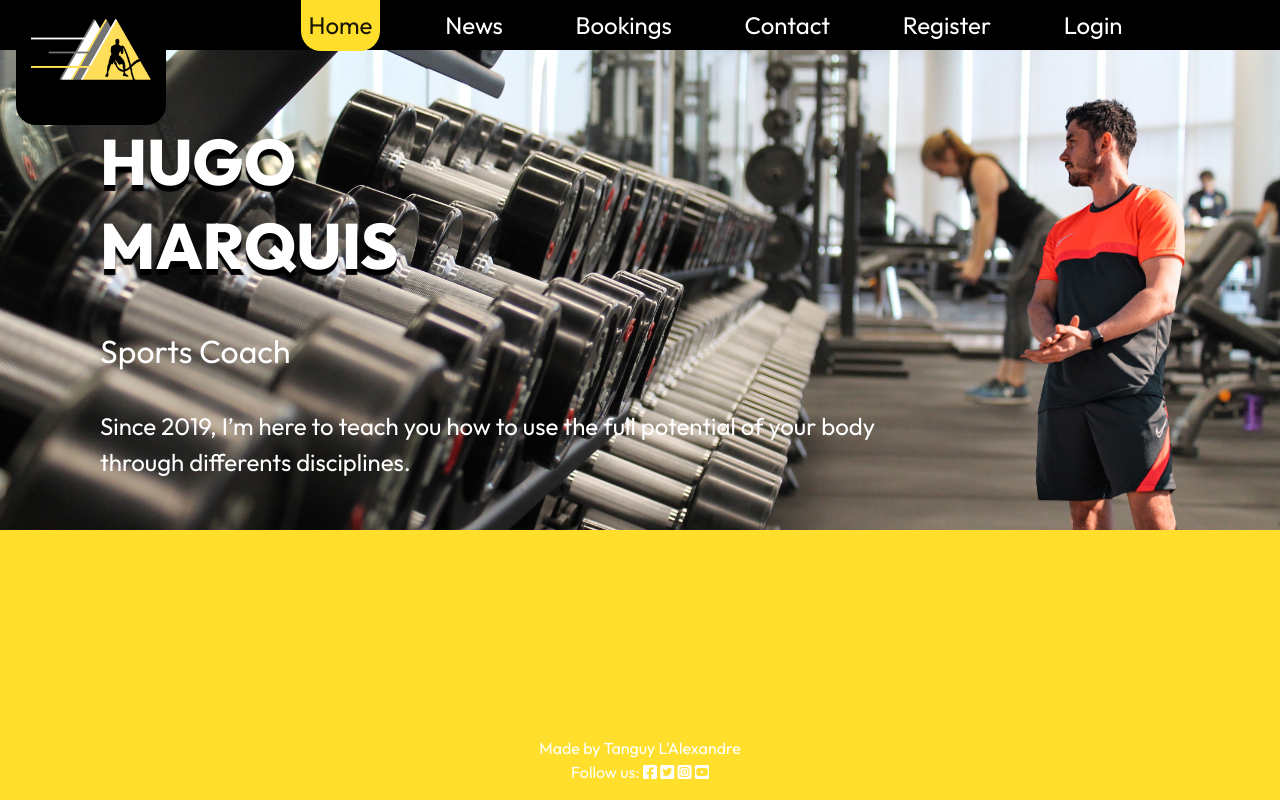
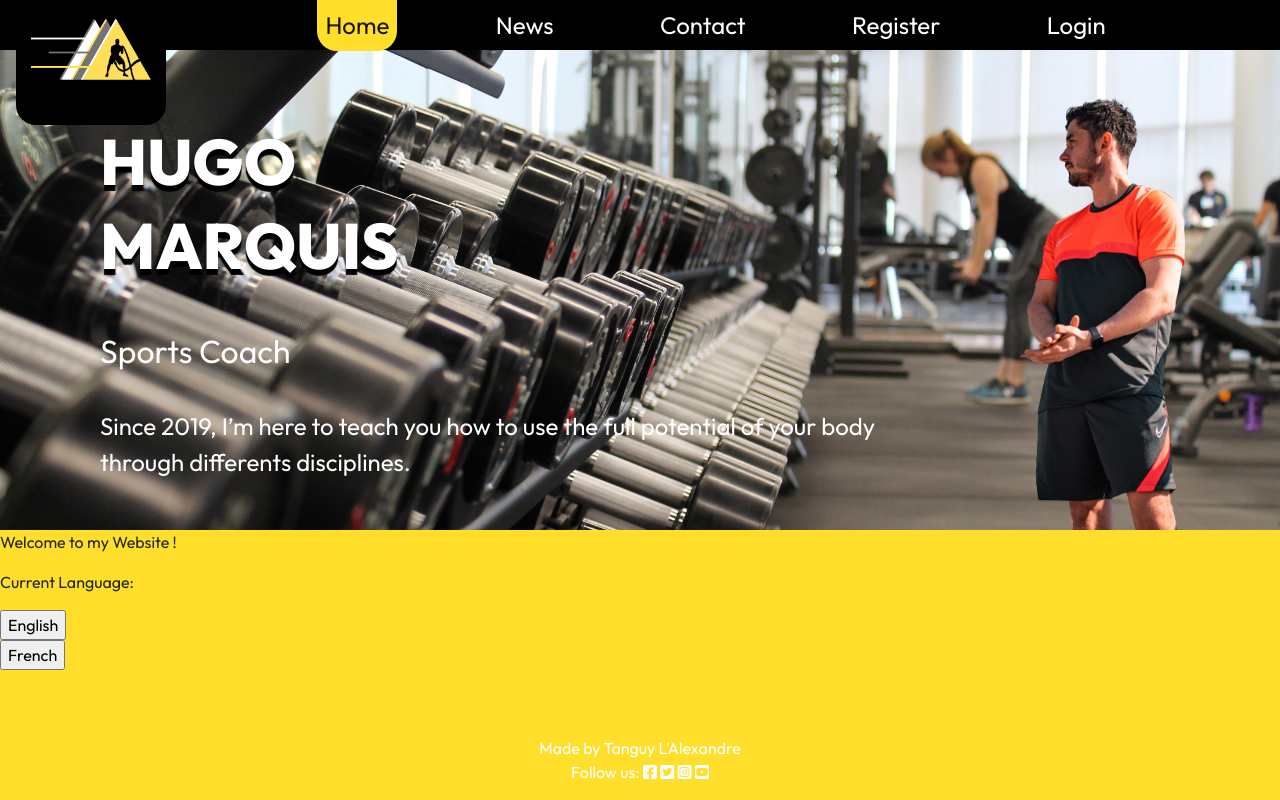
Before and after one commit to tlalexandre/HugoMarquisCoaching, a Django app: page / in a window 1280 px wide. Run offline with Django 3.2, Linux system fonts and the light colour scheme.

Commit message:
Added basic translation

```diff
--- a/HugoMarquisCoaching/urls.py
+++ b/HugoMarquisCoaching/urls.py
@@ -15,10 +15,12 @@ Including another URLconf
 """
 from django.contrib import admin
 from django.urls import path, include
+from blog.views import set_language
 
 urlpatterns = [
     path('admin/', admin.site.urls),
     path('summernote/', include('django_summernote.urls')),
+    path('set-language/<str:language>/', set_language, name='set_language'),
     path('',include("blog.urls")),
     path('bookings/',include("calendarapp.urls"))
 ]
--- a/blog/urls.py
+++ b/blog/urls.py
@@ -1,7 +1,8 @@
-from .  import views
+from . import views
 from django.urls import path
 
-urlpatterns=[
-    path('news/',views.PostList.as_view(),name='news'),
-    path('',views.HomeView.as_view(),name='home')
+urlpatterns = [
+    path('news/', views.PostList.as_view(), name='news'),
+    path('', views.HomeView.as_view(), name='home'),
+    path('set-language/<str:language>/', views.set_language, name='set_language'),
 ]
--- a/blog/views.py
+++ b/blog/views.py
@@ -1,10 +1,23 @@
-from django.shortcuts import render
+
+from django.shortcuts import render, HttpResponseRedirect
+from django.urls import reverse
 from django.views import generic
-from django.utils.translation import gettext_lazy as _
+from django.utils import translation
+from django.utils.translation import activate
 from django.views.generic import TemplateView
 from .models import Post
 
 # Create your views here.
+def set_language(request, language):
+    translation.activate(language)
+    print(f"Setting language to: {language}")
+    print(f"Current Language in View: {request.LANGUAGE_CODE}")
+    request.session['LANGUAGE_SESSION_KEY'] = language
+    return HttpResponseRedirect(request.META.get('HTTP_REFERER', '/'))
+
+def my_view(request):
+    text = "Welcome to my website"
+    return render(request, "index.html", {"text": text})
 
 class HomeView(TemplateView):
     template_name='index.html'
--- a/calendarapp/urls.py
+++ b/calendarapp/urls.py
@@ -2,5 +2,5 @@ from .  import views
 from django.urls import path
 
 urlpatterns=[
-    path('',views.BookingsView.as_view(),name='bookings')
+    # path('',views.BookingsView.as_view(),name='bookings')
 ]
--- a/calendarapp/views.py
+++ b/calendarapp/views.py
@@ -3,5 +3,5 @@ from django.views.generic import TemplateView
 from django.utils.translation import gettext_lazy as _
 
 # Create your views here.
-class BookingsView(TemplateView):
-    template_name='bookings.html'
+# class BookingsView(TemplateView):
+#     template_name='bookings.html'
--- a/templates/index.html
+++ b/templates/index.html
@@ -1,4 +1,6 @@
 {% extends 'base.html' %}
+
+{% load i18n %}
 
 
 {% block header %}
@@ -19,6 +21,20 @@
             <img src="../static/images/ExampleHeader-removebg-preview.png" alt="">
         </div>
     </div>
+
+    <p>{% trans "Welcome to my Website !" %}</p>
+    <p>{% blocktrans %}Current Language: {{ LANGUAGE_CODE }}{% endblocktrans %}</p>
+
+    <form method="post" action="{% url 'set_language' language='en' %}">
+        {% csrf_token %}
+        <input type="submit" value="English">
+      </form>
+
+      <form method="post" action="{% url 'set_language' language='fr' %}">
+        {% csrf_token %}
+        <input type="submit" value="French">
+      </form>
+
 </header>
 
 {% endblock %}
--- a/templates/layout/navbar.html
+++ b/templates/layout/navbar.html
@@ -15,9 +15,9 @@
         <li class="nav-item">
           <a class="nav-link {% if request.path == '/news/' %}active{% endif %}" href="{% url 'news' %}">News</a>
         </li>
-        <li class="nav-item">
-          <a class="nav-link {% if request.path == '/bookings/' %}active{% endif %}" href="{% url 'bookings' %}">Bookings</a>
-        </li>
+        <!-- <li class="nav-item">
+          <!-- <a class="nav-link" href="#">Bookings</a> -->
+        <!-- </li> -->
         <li class="nav-item">
           <a class="nav-link" href="#">Contact</a>
         </li>
```
Also changed, not shown: HugoMarquisCoaching/settings.py (+10 -5 lines), locale/fr/LC_MESSAGES/django.po (added), templates/base.html (line endings or trailing spaces), 1 other file.
